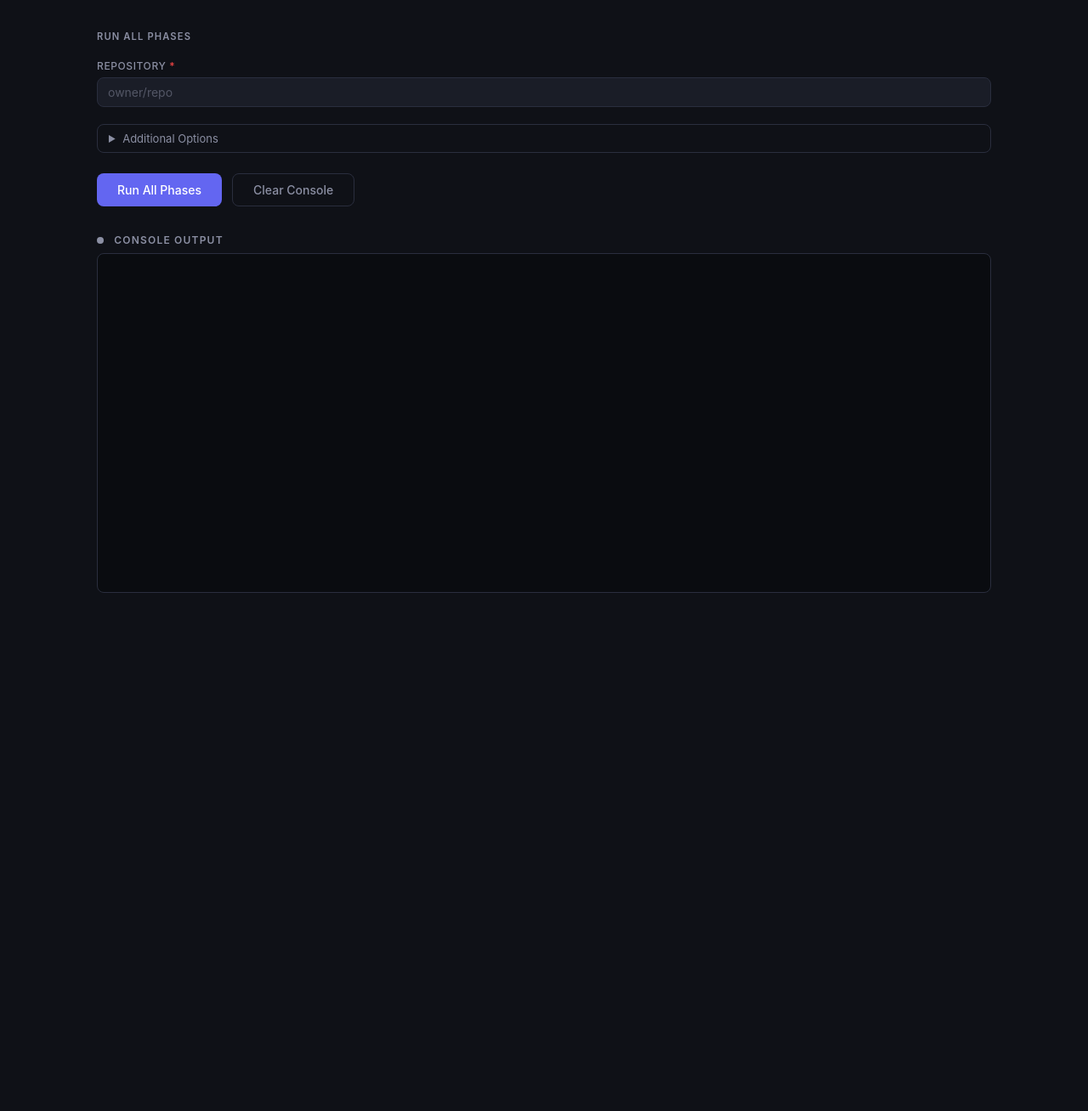
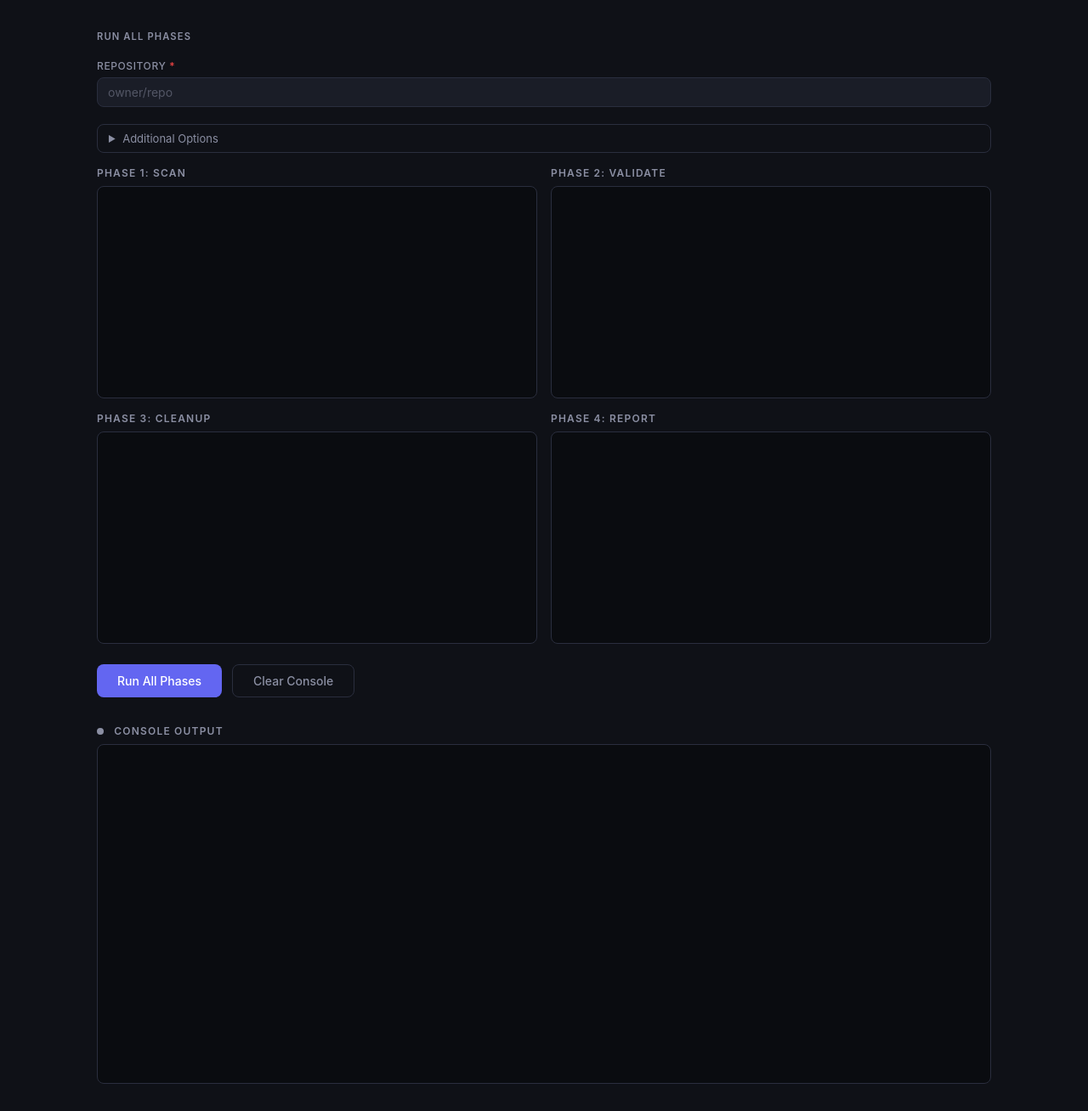
Before and after one commit to 1337samuels/DevinDemo, a Flask app: page / in a window 1280 px wide. Shown: the part 157-1465 px from the top of the page at 85% size. Before the commit the page ends 855 px from the top, so only its background shows below. Run offline with Flask 3, Linux system fonts and the light colour scheme; data that the repository does not hold is empty; some libraries are stand-ins or nearby versions.

Commit message:
feat: Dashboard 2x2 per-phase console grid for Run All pipeline
Co-Authored-By: samuels <giladsamuels1@gmail.com>

```diff
--- a/web/app.py
+++ b/web/app.py
@@ -353,16 +353,26 @@ def _find_latest_result(prefix: str) -> str | None:
     return candidates[0]
 
 
-def _run_phase_subprocess(cmd: list[str], sid: str) -> int:
+def _run_phase_subprocess(cmd: list[str], sid: str, phase: str | None = None) -> int:
     """Run a subprocess, stream output to *sid*, and return the exit code.
 
     Unlike ``_stream_process`` this does **not** emit ``process_done`` and
     does **not** update ``_current_process`` — the caller (``_run_all_pipeline``)
     manages the process reference and decides whether to continue.
+
+    When *phase* is provided the ``console_output`` payload includes a
+    ``phase`` key so the frontend can route the output to the correct
+    per-phase console panel.
     """
     global _current_process
 
-    socketio.emit("console_output", {"data": f"$ {_mask_cmd(cmd)}\n"}, to=sid)
+    def _emit_console(text: str) -> None:
+        payload: dict = {"data": text}
+        if phase:
+            payload["phase"] = phase
+        socketio.emit("console_output", payload, to=sid)
+
+    _emit_console(f"$ {_mask_cmd(cmd)}\n")
 
     try:
         proc = subprocess.Popen(
@@ -379,12 +389,12 @@ def _run_phase_subprocess(cmd: list[str], sid: str) -> int:
             _current_process = proc
 
         for line in proc.stdout:
-            socketio.emit("console_output", {"data": line}, to=sid)
+            _emit_console(line)
 
         proc.wait()
         return proc.returncode
     except Exception as exc:
-        socketio.emit("console_output", {"data": f"\nError: {exc}\n"}, to=sid)
+        _emit_console(f"\nError: {exc}\n")
         return -1
     finally:
         with _process_lock:
@@ -408,10 +418,14 @@ def _run_all_pipeline(args: dict, sid: str) -> None:
     notion_parent_page_id = args.get("notion_parent_page_id") or None
     slack_webhook_url = args.get("slack_webhook_url") or None
 
+    phase_ids = ["scan", "validate", "cleanup", "report"]
+
     def _header(phase_idx: int) -> None:
         name = _PHASE_NAMES[phase_idx]
+        pid = phase_ids[phase_idx]
         socketio.emit("console_output", {
             "data": f"\n{'=' * 60}\n  {name}\n{'=' * 60}\n\n",
+            "phase": pid,
         }, to=sid)
         socketio.emit("run_all_phase", {"phase_index": phase_idx}, to=sid)
 
@@ -426,7 +440,7 @@ def _run_all_pipeline(args: dict, sid: str) -> None:
         cmd_scan.extend(["--org-id", org_id])
     cmd_scan.append(repo)
 
-    rc = _run_phase_subprocess(cmd_scan, sid)
+    rc = _run_phase_subprocess(cmd_scan, sid, phase="scan")
     if rc != 0:
         socketio.emit("process_done", {
             "data": f"\nPipeline stopped: Phase 1 (Scan) failed with exit code {rc}\n",
@@ -453,7 +467,7 @@ def _run_all_pipeline(args: dict, sid: str) -> None:
         cmd_validate.extend(["--org-id", org_id])
     cmd_validate.append(scan_output)
 
-    rc = _run_phase_subprocess(cmd_validate, sid)
+    rc = _run_phase_subprocess(cmd_validate, sid, phase="validate")
     if rc != 0:
         socketio.emit("process_done", {
             "data": f"\nPipeline stopped: Phase 2 (Validate) failed with exit code {rc}\n",
@@ -480,7 +494,7 @@ def _run_all_pipeline(args: dict, sid: str) -> None:
         cmd_cleanup.extend(["--org-id", org_id])
     cmd_cleanup.append(validate_output)
 
-    rc = _run_phase_subprocess(cmd_cleanup, sid)
+    rc = _run_phase_subprocess(cmd_cleanup, sid, phase="cleanup")
     if rc != 0:
         socketio.emit("process_done", {
             "data": f"\nPipeline stopped: Phase 3 (Cleanup) failed with exit code {rc}\n",
@@ -504,7 +518,7 @@ def _run_all_pipeline(args: dict, sid: str) -> None:
     if slack_webhook_url:
         cmd_report.extend(["--slack-webhook-url", slack_webhook_url])
 
-    rc = _run_phase_subprocess(cmd_report, sid)
+    rc = _run_phase_subprocess(cmd_report, sid, phase="report")
     if rc != 0:
         socketio.emit("process_done", {
             "data": f"\nPipeline stopped: Phase 4 (Report) failed with exit code {rc}\n",
--- a/web/templates/index.html
+++ b/web/templates/index.html
@@ -343,6 +343,47 @@
             color: white;
         }
 
+        /* Dashboard 2x2 console grid */
+        .dashboard-consoles {
+            display: grid;
+            grid-template-columns: 1fr 1fr;
+            gap: 1rem;
+            margin-top: 1rem;
+        }
+
+        @media (max-width: 800px) {
+            .dashboard-consoles {
+                grid-template-columns: 1fr;
+            }
+        }
+
+        .dashboard-consoles .console-wrapper {
+            margin: 0;
+        }
+
+        .dashboard-consoles .console-panel {
+            background: #0a0c10;
+            border: 1px solid var(--border);
+            border-radius: var(--radius);
+            padding: 1rem;
+            font-family: 'SF Mono', 'Fira Code', 'Cascadia Code', monospace;
+            font-size: 0.8125rem;
+            line-height: 1.6;
+            height: 250px;
+            overflow-y: auto;
+            white-space: pre-wrap;
+            word-break: break-all;
+            color: #a8b2c4;
+        }
+
+        .dashboard-consoles .console-panel .cmd { color: var(--accent); }
+        .dashboard-consoles .console-panel .error { color: var(--red); }
+        .dashboard-consoles .console-panel .success { color: var(--green); }
+
+        .dashboard-consoles .console-panel::-webkit-scrollbar { width: 6px; }
+        .dashboard-consoles .console-panel::-webkit-scrollbar-track { background: transparent; }
+        .dashboard-consoles .console-panel::-webkit-scrollbar-thumb { background: var(--border); border-radius: 3px; }
+
         /* Stub notice */
         .stub-notice {
             background: var(--surface);
@@ -548,6 +589,26 @@
                 <div class="pipeline-step" id="pipeline-step-1">Phase 2: Validate</div>
                 <div class="pipeline-step" id="pipeline-step-2">Phase 3: Cleanup</div>
                 <div class="pipeline-step" id="pipeline-step-3">Phase 4: Report</div>
+            </div>
+
+            <!-- 2x2 per-phase console grid -->
+            <div class="dashboard-consoles">
+                <div class="console-wrapper">
+                    <div class="console-header"><h3>Phase 1: Scan</h3></div>
+                    <div class="console-panel" id="console-scan"></div>
+                </div>
+                <div class="console-wrapper">
+                    <div class="console-header"><h3>Phase 2: Validate</h3></div>
+                    <div class="console-panel" id="console-validate"></div>
+                </div>
+                <div class="console-wrapper">
+                    <div class="console-header"><h3>Phase 3: Cleanup</h3></div>
+                    <div class="console-panel" id="console-cleanup"></div>
+                </div>
+                <div class="console-wrapper">
+                    <div class="console-header"><h3>Phase 4: Report</h3></div>
+                    <div class="console-panel" id="console-report"></div>
+                </div>
             </div>
         </div>
 
@@ -1034,16 +1095,28 @@
         const statusDot = document.getElementById('status-dot');
 
         socket.on('console_output', (msg) => {
-            const span = document.createElement('span');
             const text = msg.data;
+            const phase = msg.phase; // set during run_all pipeline
 
-            if (text.startsWith('$')) {
-                span.className = 'cmd';
+            // Determine which console(s) to write to
+            const targets = [];
+            if (phase && runAllActive) {
+                // Route to the per-phase dashboard console
+                const dashPanel = document.getElementById('console-' + phase);
+                if (dashPanel) targets.push(dashPanel);
             }
+            // Always write to the shared console as well
+            targets.push(consoleEl);
 
-            span.textContent = text;
-            consoleEl.appendChild(span);
-            consoleEl.scrollTop = consoleEl.scrollHeight;
+            targets.forEach(target => {
+                const span = document.createElement('span');
+                if (text.startsWith('$')) {
+                    span.className = 'cmd';
+                }
+                span.textContent = text;
+                target.appendChild(span);
+                target.scrollTop = target.scrollHeight;
+            });
         });
 
         socket.on('process_done', (msg) => {
@@ -1272,6 +1345,11 @@
         function clearConsole() {
             consoleEl.innerHTML = '';
             statusDot.className = 'status-dot';
+            // Also clear dashboard per-phase consoles
+            ['scan', 'validate', 'cleanup', 'report'].forEach(p => {
+                const el = document.getElementById('console-' + p);
+                if (el) el.innerHTML = '';
+            });
         }
     </script>
 </body>
```
